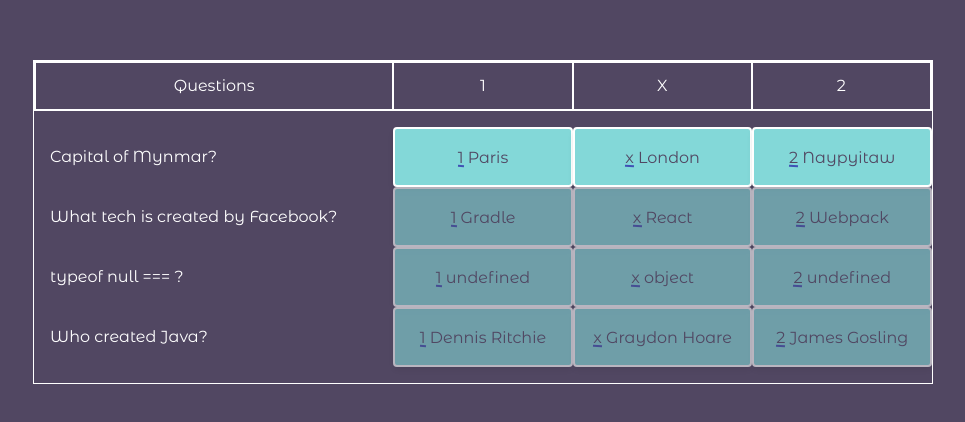
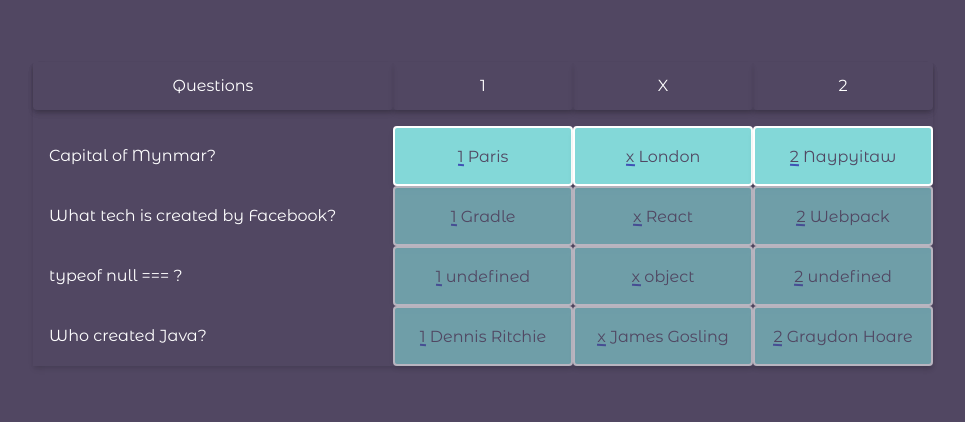
Before and after one commit to masiuciszek/Typescript-NodeJS, a React (Create React App) app: page /q2 in a window 1280 px wide. Shown: the part 178-600 px from the top of the page, without its empty margins (157-1122 px from the left). Built offline with nearby package versions, Linux system fonts and the light colour scheme.

Commit message:
feat: q2 with some edition

```diff
--- /dev/null
+++ b/src/components/quiz-vs2/final-message.tsx
@@ -0,0 +1,113 @@
+import { css } from "@emotion/css"
+import styled from "@emotion/styled"
+import { Link } from "react-router-dom"
+import { colors, resetBtnStyles } from "../../styles/common"
+import { Fade } from "../common/fade"
+
+interface Props {
+  isGameDone: boolean
+  score: number
+  questionsLength: number
+  newGame: () => void
+  closeModal: () => void
+}
+
+const fadeOptions = {
+  initial: { y: -1000 },
+  animate: { y: 0 },
+  exit: { y: 1000 },
+}
+
+const messageStyles = css`
+  position: fixed;
+  top: 0;
+  left: 0;
+  height: 100%;
+  width: 100%;
+  background-color: ${colors.dangerShadow};
+  display: flex;
+  justify-content: center;
+  align-items: center;
+  flex-flow: column wrap;
+  z-index: 3;
+  .wrapper {
+    position: relative;
+    border-radius: 4px;
+    background-color: ${colors.text};
+    border: 2px solid ${colors.bg};
+    padding: 1rem 2rem;
+    display: flex;
+    justify-content: center;
+    align-items: center;
+    flex-flow: column wrap;
+    color: ${colors.bg};
+    p {
+      font-size: 2rem;
+    }
+    .exit-btn {
+      ${resetBtnStyles};
+      background-color: ${colors.accent};
+      color: ${colors.bg};
+      position: absolute;
+      top: -1rem;
+      right: -0.5rem;
+      height: 2.5rem;
+      width: 2.5rem;
+      border: none;
+      border-radius: 50%;
+      font-size: 2rem;
+      display: flex;
+      align-items: center;
+      justify-content: center;
+    }
+    .btn-wrapper {
+      width: 100%;
+      display: flex;
+      justify-content: space-evenly;
+      padding: 0.5em;
+    }
+  }
+`
+
+const Button = styled.button`
+  ${resetBtnStyles};
+  background-color: ${colors.accent};
+  color: ${colors.bg};
+  height: 2.5rem;
+`
+
+const StyledLink = styled(Link)`
+  ${resetBtnStyles};
+  background-color: ${colors.accent};
+  color: ${colors.bg};
+  height: 2.5rem;
+  display: flex;
+  align-items: center;
+`
+
+export const FinalMessage = ({
+  isGameDone,
+  score,
+  questionsLength,
+  newGame,
+  closeModal,
+}: Props) => {
+  return (
+    <Fade isAnimated={isGameDone} options={fadeOptions} className={messageStyles}>
+      <div className="wrapper">
+        <p>
+          you scored {score}/{questionsLength} of questions
+        </p>
+        <div className="btn-wrapper">
+          <Button type="button" onClick={newGame}>
+            new game
+          </Button>
+          <StyledLink to="/">back home</StyledLink>
+        </div>
+        <button className="exit-btn" type="button" onClick={closeModal}>
+          &#xd7;
+        </button>
+      </div>
+    </Fade>
+  )
+}
--- a/src/components/quiz-vs2/index.tsx
+++ b/src/components/quiz-vs2/index.tsx
@@ -1,10 +1,9 @@
-import styled from "@emotion/styled"
 import { useReducer } from "react"
-import { Fade } from "../common/fade"
 import produce from "immer"
-import { Link } from "react-router-dom"
-import { css } from "@emotion/css"
-import { colors, resetBtnStyles } from "../../styles/common"
+import { FinalMessage } from "./final-message"
+import { Col, GameBody, GameWrapper, Header, List } from "./styles"
+import { QuestionItem } from "./question-item"
+import { Action, State } from "./types"
 
 const questions = [
   {
@@ -39,26 +38,11 @@
     question: "Who created Java?",
     answers: [
       { text: "Dennis Ritchie", prefix: "1", isCorrect: false },
-      { text: "Graydon Hoare", prefix: "x", isCorrect: true },
-      { text: "James Gosling", prefix: "2", isCorrect: false },
+      { text: "James Gosling", prefix: "x", isCorrect: false },
+      { text: "Graydon Hoare", prefix: "2", isCorrect: true },
     ],
   },
 ]
-
-interface State {
-  currentQuestion: number
-  score: number
-  isGameDone: boolean
-  hasClosedModal: boolean
-}
-
-type Action =
-  | { type: "SET_CURRENT_QUESTION" }
-  | { type: "SELECT_OPTION"; payload: number }
-  | { type: "END_GAME" }
-  | { type: "INCREMENT_SCORE" }
-  | { type: "NEW_GAME" }
-  | { type: "CLOSE_MODAL" }
 
 const reducer = (state: State, action: Action) => {
   return produce(state, draft => {
@@ -69,10 +53,13 @@
           currentQuestion: state.currentQuestion + 1,
         }
       case "SELECT_OPTION":
-        console.log({ a: action.payload })
         return {
           ...state,
-          currentQuestion: action.payload,
+          currentQuestion: action.payload.nextQuestion,
+          answeredQuestions: [
+            ...state.answeredQuestions,
+            { id: action.payload.id, prefix: action.payload.prefix },
+          ],
         }
       case "INCREMENT_SCORE":
         return { ...state, score: state.score + 1 }
@@ -83,6 +70,7 @@
           currentQuestion: 0,
           isGameDone: false,
           hasClosedModal: false,
+          answeredQuestions: [],
         }
       case "CLOSE_MODAL":
         return { ...state, hasClosedModal: true, isGameDone: false }
@@ -94,170 +82,26 @@
   })
 }
 
-const GameWrapper = styled.section`
-  position: relative;
-`
-
-const GameBody = styled.div`
-  border: 1px solid white;
-`
-
-const Header = styled.div`
-  border: 1px solid white;
-  display: grid;
-  grid-template-columns: 2fr 1fr 1fr 1fr;
-`
-const Col = styled.div`
-  border: 1px solid white;
-  display: flex;
-  align-items: center;
-  justify-content: center;
-  height: 3em;
-`
-
-const List = styled.ul`
-  padding: 0;
-  li {
-    display: grid;
-    grid-template-columns: 1fr 1.5fr;
-  }
-`
-
-const Cell = styled.div`
-  &:nth-of-type(1) {
-    padding-left: 1rem;
-  }
-  &:nth-of-type(2n) {
-    display: flex;
-    justify-content: space-evenly;
-  }
-`
-
-const Button = styled.button`
-  ${resetBtnStyles};
-  background-color: ${colors.accent};
-  color: ${colors.bg};
-  height: 2.5rem;
-`
-
-const StyledLink = styled(Link)`
-  ${resetBtnStyles};
-  background-color: ${colors.accent};
-  color: ${colors.bg};
-  height: 2.5rem;
-  display: flex;
-  align-items: center;
-`
-
-const messageStyles = css`
-  position: fixed;
-  top: 0;
-  left: 0;
-  height: 100%;
-  width: 100%;
-  background-color: ${colors.dangerShadow};
-  display: flex;
-  justify-content: center;
-  align-items: center;
-  flex-flow: column wrap;
-  z-index: 3;
-  .wrapper {
-    position: relative;
-    border-radius: 4px;
-    background-color: #fff;
-    border: 2px solid ${colors.bg};
-    padding: 1rem 2rem;
-    display: flex;
-    justify-content: center;
-    align-items: center;
-    flex-flow: column wrap;
-    color: ${colors.bg};
-    p {
-      font-size: 2rem;
-    }
-    .exit-btn {
-      ${resetBtnStyles};
-      background-color: ${colors.accent};
-      color: ${colors.bg};
-      position: absolute;
-      top: -1rem;
-      right: -0.5rem;
-      height: 2.5rem;
-      width: 2.5rem;
-      border: none;
-      border-radius: 50%;
-      font-size: 2rem;
-      display: flex;
-      align-items: center;
-      justify-content: center;
-    }
-    .btn-wrapper {
-      width: 100%;
-      display: flex;
-      justify-content: space-evenly;
-      padding: 0.5em;
-    }
-  }
-`
-
-const AnswerButton = styled(Button)`
-  flex: 1;
-  height: 100%;
-  &:disabled {
-    opacity: 0.6;
-  }
-  span {
-    display: inline-block;
-    position: relative;
-    &:after {
-      content: "";
-      position: absolute;
-      left: 0;
-      bottom: 0;
-      background-color: ${colors.primary};
-      width: 100%;
-      height: 2px;
-      transform: rotate(3deg);
-    }
-  }
-`
-
-const fadeOptions = {
-  initial: { y: -1000 },
-  animate: { y: 0 },
-  exit: { y: 1000 },
-}
-
 const QuizV2 = () => {
-  const [{ currentQuestion, score, isGameDone, hasClosedModal }, dispatch] = useReducer(reducer, {
+  const [{ currentQuestion, score, isGameDone, hasClosedModal, answeredQuestions }, dispatch] =
+    useReducer(reducer, {
       currentQuestion: 0,
       score: 0,
       isGameDone: false,
       hasClosedModal: false,
+      answeredQuestions: [],
     })
 
+  console.log({ answeredQuestions })
   return (
     <GameWrapper>
-      <Fade isAnimated={isGameDone} options={fadeOptions} className={messageStyles}>
-        <div className="wrapper">
-          <p>
-            you scored {score}/{questions.length} of questions
-          </p>
-          <div className="btn-wrapper">
-            <Button type="button" onClick={() => dispatch({ type: "NEW_GAME" })}>
-              new game
-            </Button>
-            <StyledLink to="/">back home</StyledLink>
-          </div>
-          <button
-            className="exit-btn"
-            type="button"
-            onClick={() => dispatch({ type: "CLOSE_MODAL" })}
-          >
-            &#xd7;
-          </button>
-        </div>
-      </Fade>
+      <FinalMessage
+        isGameDone={isGameDone}
+        questionsLength={questions.length}
+        newGame={() => dispatch({ type: "NEW_GAME" })}
+        closeModal={() => dispatch({ type: "CLOSE_MODAL" })}
+        score={score}
+      />
 
       <GameBody>
         <Header>
@@ -267,34 +111,12 @@
           <Col>2</Col>
         </Header>
         <List>
-          {questions.map(({ question, id, answers }) => (
-            <li key={id}>
-              <Cell>
-                <p>{question}</p>
-              </Cell>
-              <Cell>
-                {answers.map(({ text, prefix, isCorrect }) => (
-                  <AnswerButton
-                    disabled={hasClosedModal || id !== currentQuestion}
-                    key={prefix}
-                    onClick={() => {
-                      if (isCorrect) {
-                        dispatch({ type: "INCREMENT_SCORE" })
-                      }
-                      const nextQuestion = currentQuestion + 1
-                      if (nextQuestion < questions.length) {
-                        dispatch({ type: "SELECT_OPTION", payload: nextQuestion })
-                      } else {
-                        dispatch({ type: "END_GAME" })
-                      }
-                    }}
-                  >
-                    <span>{prefix}</span> {text}
-                  </AnswerButton>
-                ))}
-              </Cell>
-            </li>
-          ))}
+          <QuestionItem
+            questions={questions}
+            hasClosedModal={hasClosedModal}
+            currentQuestion={currentQuestion}
+            dispatch={dispatch}
+          />
         </List>
       </GameBody>
     </GameWrapper>
--- /dev/null
+++ b/src/components/quiz-vs2/question-item.tsx
@@ -0,0 +1,59 @@
+import { FC } from "react"
+import { AnswerButton, Cell } from "./styles"
+import { Action } from "./types"
+
+interface Answer {
+  text: string
+  prefix: string
+  isCorrect: boolean
+}
+interface Question {
+  id: number
+  question: string
+  answers: Answer[]
+}
+interface Props {
+  questions: Question[]
+  hasClosedModal: boolean
+  currentQuestion: number
+  dispatch: React.Dispatch<Action>
+}
+
+export const QuestionItem: FC<Props> = ({
+  questions,
+  hasClosedModal,
+  currentQuestion,
+  dispatch,
+}) => (
+  <>
+    {questions.map(({ question, id, answers }) => (
+      <li key={id}>
+        <Cell>
+          <p>{question}</p>
+        </Cell>
+        <Cell>
+          {answers.map(({ text, prefix, isCorrect }) => (
+            <AnswerButton
+              disabled={hasClosedModal || id !== currentQuestion}
+              key={prefix}
+              onClick={() => {
+                if (isCorrect) {
+                  dispatch({ type: "INCREMENT_SCORE" })
+                }
+                const nextQuestion = currentQuestion + 1
+                if (nextQuestion < questions.length) {
+                  // TODO: make a new dispatch above with only  {prefix, id}
+                  dispatch({ type: "SELECT_OPTION", payload: { nextQuestion, prefix, id } })
+                } else {
+                  dispatch({ type: "END_GAME" })
+                }
+              }}
+            >
+              <span>{prefix}</span> {text}
+            </AnswerButton>
+          ))}
+        </Cell>
+      </li>
+    ))}
+  </>
+)
--- /dev/null
+++ b/src/components/quiz-vs2/styles.tsx
@@ -0,0 +1,72 @@
+import styled from "@emotion/styled"
+import { colors, elevations, resetBtnStyles } from "../../styles/common"
+
+export const GameWrapper = styled.section`
+  position: relative;
+`
+
+export const GameBody = styled.div`
+  box-shadow: ${elevations.shadowM};
+`
+
+export const Header = styled.div`
+  box-shadow: ${elevations.shadowM};
+  display: grid;
+  grid-template-columns: 2fr 1fr 1fr 1fr;
+  border-radius: 4px;
+`
+export const Col = styled.div`
+  box-shadow: ${elevations.shadowM};
+  display: flex;
+  align-items: center;
+  justify-content: center;
+  height: 3em;
+  border-radius: 4px;
+`
+
+export const List = styled.ul`
+  padding: 0;
+  li {
+    display: grid;
+    grid-template-columns: 1fr 1.5fr;
+  }
+`
+
+export const Cell = styled.div`
+  &:nth-of-type(1) {
+    padding-left: 1rem;
+  }
+  &:nth-of-type(2n) {
+    display: flex;
+    justify-content: space-evenly;
+  }
+`
+
+export const Button = styled.button`
+  ${resetBtnStyles};
+  background-color: ${colors.accent};
+  color: ${colors.bg};
+  height: 2.5rem;
+`
+
+export const AnswerButton = styled(Button)`
+  flex: 1;
+  height: 100%;
+  &:disabled {
+    opacity: 0.6;
+  }
+  span {
+    display: inline-block;
+    position: relative;
+    &:after {
+      content: "";
+      position: absolute;
+      left: 0;
+      bottom: 0;
+      background-color: ${colors.primary};
+      width: 100%;
+      height: 2px;
+      transform: rotate(3deg);
+    }
+  }
+`
--- /dev/null
+++ b/src/components/quiz-vs2/types.ts
@@ -0,0 +1,17 @@
+export interface State {
+  currentQuestion: number
+  score: number
+  isGameDone: boolean
+  hasClosedModal: boolean
+  answeredQuestions: any[]
+}
+
+export type Action =
+  | { type: "SET_CURRENT_QUESTION" }
+  | { type: "SELECT_OPTION"; payload: { prefix: string; nextQuestion: number; id: number } }
+  | { type: "END_GAME" }
+  | { type: "INCREMENT_SCORE" }
+  | { type: "NEW_GAME" }
+  | { type: "CLOSE_MODAL" }
+
+export type Dispatch = (action: Action) => void
--- /dev/null
+++ b/src/types.ts
@@ -0,0 +1,5 @@
+export interface AnimatedOptions {
+  initial?: Record<string, number | string>
+  animate?: Record<string, number | string>
+  exit?: Record<string, number | string>
+}
```
Also changed, not shown: src/components/common/fade.tsx (+2 -5 lines), 1 other file (tests, documents, lock files or other folders). Lines whose indentation alone changed are shown as unchanged.
